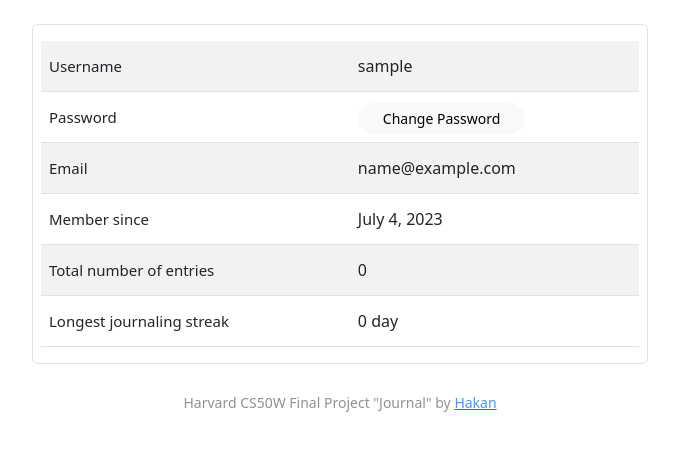
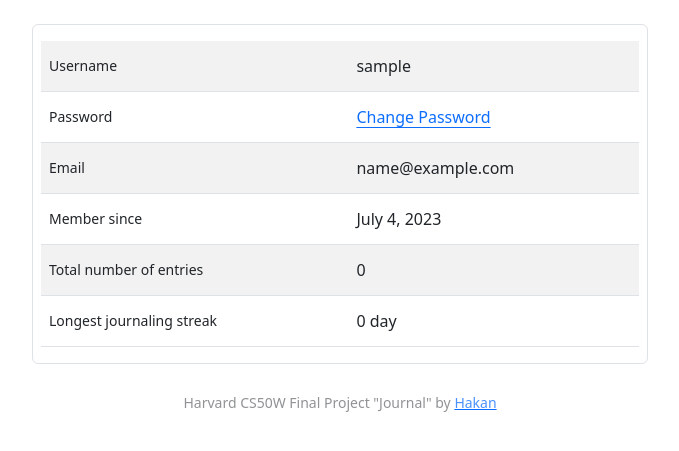
Before and after one commit to hakanayata/journal, a Django app: page /profile in a window 1280 px wide. Shown: the part 64-515 px from the top of the page, without its empty margins (300-979 px from the left). Run offline with Django 4.2, Linux system fonts and the light colour scheme; the visitor is signed in with stand-in values (Sample User, id 1); data that the repository does not hold is empty.

Commit message:
link substituted with btn

```diff
--- a/journal/static/journal/css/styles.css
+++ b/journal/static/journal/css/styles.css
@@ -38,7 +38,7 @@ p {
 }
 
 #profileTable tr > td:first-child {
-    font-size: 15px;
+    font-size: 14px;
     font-weight: 500;
 }
 
--- a/journal/templates/journal/profile.html
+++ b/journal/templates/journal/profile.html
@@ -11,7 +11,7 @@
             </tr>
             <tr>
                 <td>Password</td>
-                <td><a class="btn btn-light btn-sm rounded-pill my-0 py-1 px-4" href="{% url 'change_password' %}">Change Password</a></td>
+                <td><a class="link-offset-2 link-underline" href="{% url 'change_password' %}">Change Password</a></td>
             </tr>
             {% if user.email  %}
             <tr>
```
